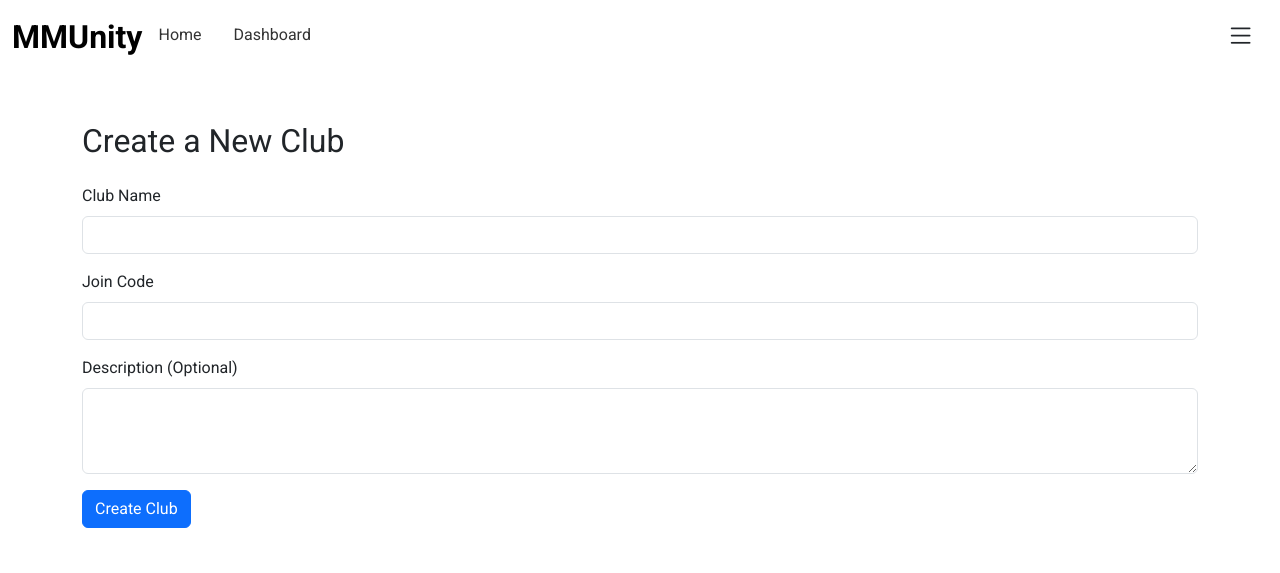
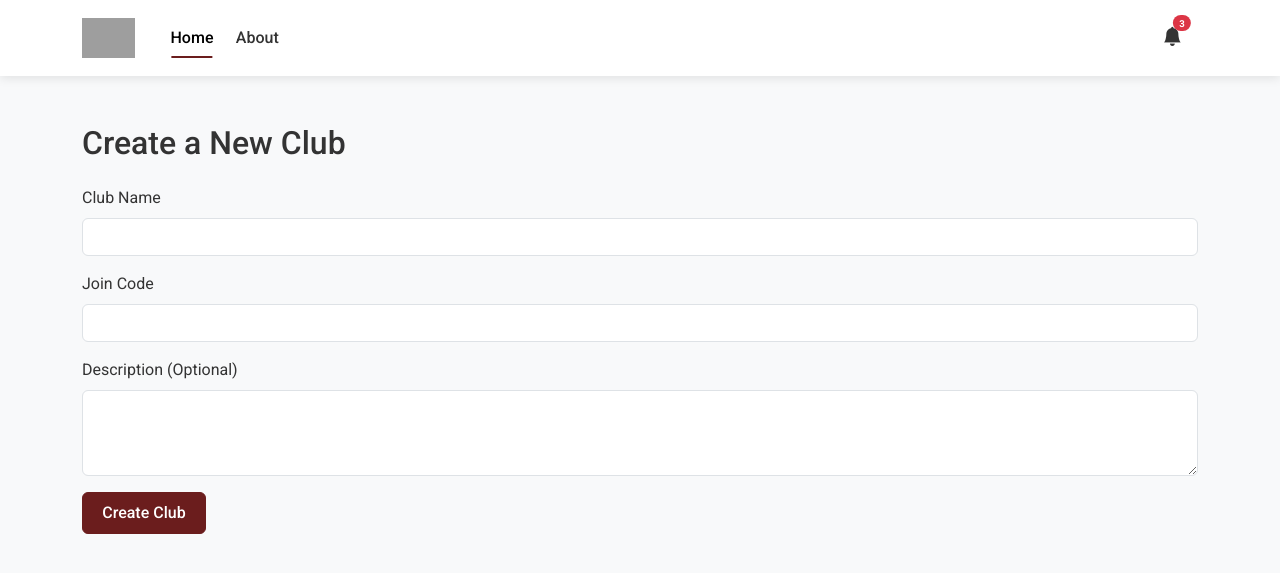
Before and after one commit to ayra25/GitExercise-GroupName, a Flask app: page /create-club in a window 1280 px wide. Shown: the top 573 px of the page. Run offline with Flask 3, Linux system fonts and the light colour scheme; the visitor is signed in with stand-in values (Sample User, id 1); grey boxes are pictures that could not be loaded.

Commit message:
changed base

```diff
--- a/static/style.css
+++ b/static/style.css
@@ -1,75 +1,118 @@
+:root {
+  --primary-color: #6b1d1d;
+  --primary-hover: #8a2525;
+  --text-color: #333;
+  --light-gray: #f8f9fa;
+}
+
 body {
   font-family: 'Roboto', sans-serif;
+  background-color: var(--light-gray);
+  color: var(--text-color);
 }
 
+/* Navbar Styles */
 .navbar-custom {
-    background-color: #fff; /* White background */
-    padding: 0.5rem 1rem;
+  background-color: white;
+  box-shadow: 0 2px 10px rgba(0, 0, 0, 0.1);
+  padding: 0.8rem 0;
 }
 
 .navbar-brand {
-    font-size: 2rem; /* Big logo text */
-    font-weight: bold;
+  font-size: 1.5rem;
+  font-weight: 700;
+  color: var(--primary-color);
+  display: flex;
+  align-items: center;
 }
 
-.navbar-nav {
-    gap: 2rem; /* Space between Home and Dashboard */
+.navbar-brand img {
+  transition: transform 0.3s ease;
 }
 
-.navbar-icons {
-    display: flex;
-    align-items: center;
-    gap: 1rem;
+.navbar-brand:hover img {
+  transform: scale(1.05);
 }
 
-.navbar-icons i {
-    font-size: 1.5rem;
-    cursor: pointer;
+.nav-link {
+  font-weight: 500;
+  color: var(--text-color);
+  padding: 0.5rem 1rem;
+  margin: 0 0.2rem;
+  position: relative;
+  transition: color 0.3s ease;
 }
 
-  .navbar-nav .navbar-link {
-    position: relative;
-    color: #333;
-    text-decoration: none;
-    overflow: hidden;
+.nav-link.active {
+  color: var(--primary-color);
 }
 
-  .navbar-link::after {
-    content: "";
+.nav-link::after {
+  content: '';
   position: absolute;
   width: 0;
   height: 2px;
   bottom: 0;
-    left: 0;
-    background-color: maroon;
-    transition: width 0.3s;
+  left: 50%;
+  background-color: var(--primary-color);
+  transition: all 0.3s ease;
+  transform: translateX(-50%);
 }
 
-  .navbar-nav .navbar-link:hover::after {
-    width: 100%;
+.nav-link:hover,
+.nav-link:focus {
+  color: var(--primary-color);
 }
 
-  .club-header {
-    background-color: #6b1d1d;
+.nav-link:hover::after,
+.nav-link.active::after {
+  width: 70%;
 }
 
-  .nav-tabs .nav-link.active {
-    font-weight: bold;
-    border-color: #dee2e6 #dee2e6 #fff;
+.notification-icon {
+  color: var(--text-color);
+  font-size: 1.2rem;
+  cursor: pointer;
+  transition: color 0.3s ease;
 }
 
-  .event-card {
-    background-color: white;
-    border-radius: 10px;
-    border: 1px solid #ccc;
+.notification-icon:hover {
+  color: var(--primary-color);
 }
 
-  .detail-panel {
-    background-color: #fff;
-    border-radius: 15px;
-    border: 1px solid #ccc;
+.notification-icon .badge {
+  font-size: 0.6rem;
+  padding: 0.2rem 0.4rem;
 }
 
-  ul li {
-    margin-bottom: 5px;
+.btn-primary {
+  background-color: var(--primary-color);
+  border-color: var(--primary-color);
+  padding: 0.5rem 1.2rem;
+  font-weight: 500;
+  transition: all 0.3s ease;
 }
+
+.btn-primary:hover {
+  background-color: var(--primary-hover);
+  border-color: var(--primary-hover);
+  transform: translateY(-1px);
+}
+
+/* Responsive adjustments */
+@media (max-width: 992px) {
+  .navbar-collapse {
+      padding-top: 1rem;
+  }
+
+  .nav-link {
+      margin: 0.2rem 0;
+      padding: 0.5rem 0;
+  }
+
+  .d-flex {
+      margin-top: 1rem;
+      padding-top: 1rem;
+      border-top: 1px solid rgba(0,0,0,0.1);
+  }
+}
--- a/templates/base.html
+++ b/templates/base.html
@@ -6,47 +6,38 @@
     <link href="https://cdn.jsdelivr.net/npm/bootstrap@5.3.5/dist/css/bootstrap.min.css" rel="stylesheet" integrity="sha384-SgOJa3DmI69IUzQ2PVdRZhwQ+dy64/BUtbMJw1MZ8t5HZApcHrRKUc4W0kG879m7" crossorigin="anonymous">
     <script src="https://cdn.jsdelivr.net/npm/bootstrap@5.3.5/dist/js/bootstrap.bundle.min.js" integrity="sha384-k6d4wzSIapyDyv1kpU366/PK5hCdSbCRGRCMv+eplOQJWyd1fbcAu9OCUj5zNLiq" crossorigin="anonymous"></script>
     <link rel="stylesheet" href="{{ url_for('static', filename='style.css') }}">
-    <link href="https://fonts.googleapis.com/css2?family=Roboto:wght@400;700&display=swap" rel="stylesheet">
+    <link href="https://fonts.googleapis.com/css2?family=Roboto:wght@400;500;700&display=swap" rel="stylesheet">
     <title>{% block title %}Home{% endblock %}</title>
 </head>
 <body>
-    <nav class="navbar navbar-expand-lg">
-        <div class="container-fluid">
-            <a class="navbar-brand" href="#">MMUnity</a>
-            <div class="collapse navbar-collapse">
-                <ul class="navbar-nav mb-2 mb-lg-0">
+    <nav class="navbar navbar-expand-lg navbar-custom">
+        <div class="container">
+            <a class="navbar-brand" href="/">
+                <img src="{{ url_for('static', filename='logo.png') }}" alt="MMUnity Logo" height="40" class="d-inline-block align-top me-2">
+            </a>
+            <button class="navbar-toggler" type="button" data-bs-toggle="collapse" data-bs-target="#navbarContent" aria-controls="navbarContent" aria-expanded="false" aria-label="Toggle navigation">
+                <span class="navbar-toggler-icon"></span>
+            </button>
+            <div class="collapse navbar-collapse" id="navbarContent">
+                <ul class="navbar-nav me-auto mb-2 mb-lg-0">
                     <li class="nav-item">
-                        <a class="navbar-link" href="/">Home</a>
+                        <a class="nav-link active" href="/">Home</a>
                     </li>
                     <li class="nav-item">
-                        <a class="navbar-link" href="/dashboard">Dashboard</a>
+                        <a class="nav-link" href="/about">About</a>
                     </li>
                 </ul>
-            </div>
-            <div class="d-flex align-items-center ms-auto" style="gap: 1rem;">
-                <button class="btn" type="button" data-bs-toggle="offcanvas" data-bs-target="#offcanvasNavbar" aria-controls="offcanvasNavbar">
-                    <i class="bi bi-list" style="font-size: 1.8rem;"></i>
-                </button>
+                <div class="d-flex align-items-center">
+                    <div class="notification-icon position-relative me-3">
+                        <i class="bi bi-bell-fill"></i>
+                        <span class="position-absolute top-0 start-100 translate-middle badge rounded-pill bg-danger">
+                            3
+                        </span>
+                    </div>
+                </div>
             </div>
         </div>
     </nav>
-
-    <div class="offcanvas offcanvas-end" tabindex="-1" id="offcanvasNavbar" aria-labelledby="offcanvasNavbarLabel">
-        <div class="offcanvas-header">
-            <h5 class="offcanvas-title" id="offcanvasNavbarLabel">Menu</h5>
-            <button type="button" class="btn-close" data-bs-dismiss="offcanvas" aria-label="Close"></button>
-        </div>
-        <div class="offcanvas-body">
-            <ul class="navbar-nav">
-                <li class="nav-item">
-                    <a class="nav-link" href="#">Home</a>
-                </li>
-                <li class="nav-item">
-                    <a class="nav-link" href="#">Create Club</a>
-                </li>
-            </ul>
-        </div>
-    </div>
 
     {% block content %}
     {% endblock %}
```
Lines whose indentation alone changed are shown as unchanged.
